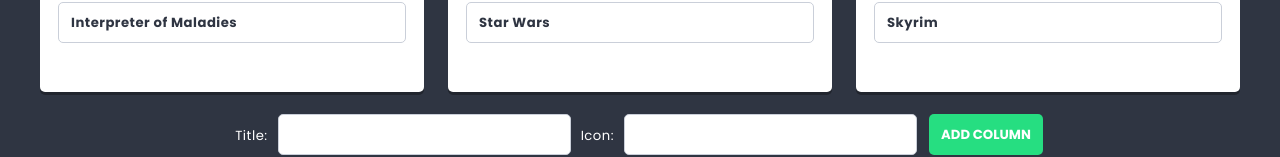
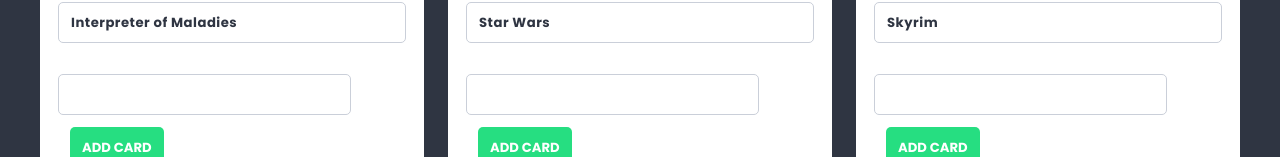
Before and after one commit to MarcinDraus/marcin-react-app, a React (Create React App) app: page / in a window 1280 px wide. Shown: the part 659-816 px from the top of the page. Built offline with nearby package versions, Linux system fonts and the light colour scheme.

Commit message:
add new card CardForm

```diff
--- /dev/null
+++ b/src/components/CardForm/CardForm.js
@@ -0,0 +1,23 @@
+import styles from './CardForm.module.scss';
+import { useState } from 'react';
+import Button from './../Button/Button';
+import TextInput from './../TextInput/TextInput';
+
+const CardForm = (props) => {
+  const [title, setTitle] = useState('');
+
+  const handleSubmit = (e) => {
+    e.preventDefault();
+    props.action({ title: title }, props.columnId);
+    setTitle('');
+  };
+
+  return (
+    <form className={styles.cardForm} onSubmit={handleSubmit}>
+      <TextInput value={title} onChange={(e) => setTitle(e.target.value)} />
+      <Button>Add card</Button>
+    </form>
+  );
+};
+
+export default CardForm;
--- /dev/null
+++ b/src/components/CardForm/CardForm.module.scss
@@ -0,0 +1,42 @@
+@import '../../styles/settings.scss';
+
+.column {
+    flex-shrink: 0;
+    width: calc(33% - 12px);
+    background: $color-light;
+    margin: 0 $base-size $base-size 0;
+    padding: ($base-size * 1.5);
+    border-radius: $radius;
+    //box-shadow: 0 math.div($base-size, 4) 0 rgba(0,0,0,0.3);
+    color: $color-dark;
+
+    &:last-child {
+      margin: 0 0 $base-size 0;
+    }
+  }
+
+  .title {
+    text-align: center;
+    font-size: ($base-size * 1.5);
+    margin: 0 0 ($base-size * 1.5) 0;
+  }
+
+  .icon::before {
+    padding-right: $base-size;
+    color: $color-warning;
+    font-size: ($base-size * 2);
+    vertical-align: middle;
+    position: relative;
+    //top: - math.div($base-size, 3);
+  }
+
+  //.cards {
+   // padding: math.div($base-size, 2) 0;
+  //}
+
+  @media (max-width: 767px) {
+    .column {
+      width: 100%;
+      margin: 0 0 $base-size 0;
+    }
+  }
--- a/src/components/Column/Column.js
+++ b/src/components/Column/Column.js
@@ -1,17 +1,22 @@
 import styles from './Column.module.scss';
 import Card from './../Card/Card';
+import CardForm from './../CardForm/CardForm';
 
-const Column = props =>{
-    return (
+const Column = (props) => {
+  return (
     <article className={styles.column}>
       <h2 className={styles.title}>
         <span className={styles.icon + ' fa fa-' + props.icon} />
         {props.title}
       </h2>
       <ul className={styles.cards}>
-          {props.cards.map(card => <Card key={card.id} title={card.title} />)}
+        {props.cards.map((card) => (
+          <Card key={card.id} title={card.title} />
+        ))}
       </ul>
+      <CardForm columnId={props.id} action={props.action} />
     </article>
-    );
+  );
 };
+
 export default Column;
--- a/src/components/List/List.js
+++ b/src/components/List/List.js
@@ -1,9 +1,9 @@
 import styles from './List.module.scss';
 import Column from './../Column/Column';
 import ColumnForm from './../ColumnForm/ColumnForm';
+//import CardForm from './../CardForm/CardForm';
 import { useState } from 'react';
 import shortid from 'shortid';
-//import Card from './../Card/Card';
 
 const List = () => {
   const [columns, setColumns] = useState([
@@ -13,8 +13,8 @@
       icon: 'book',
       cards: [
         { id: 1, title: 'This is Going to Hurt' },
-          { id: 2, title: 'Interpreter of Maladies' }
-        ]
+        { id: 2, title: 'Interpreter of Maladies' },
+      ],
     },
     {
       id: 2,
@@ -22,8 +22,8 @@
       icon: 'film',
       cards: [
         { id: 1, title: 'Harry Potter' },
-          { id: 2, title: 'Star Wars' }
-        ]
+        { id: 2, title: 'Star Wars' },
+      ],
     },
     {
       id: 3,
@@ -31,26 +31,47 @@
       icon: 'gamepad',
       cards: [
         { id: 1, title: 'The Witcher' },
-          { id: 2, title: 'Skyrim' }
-        ]
-      }
+        { id: 2, title: 'Skyrim' },
+      ],
+    },
   ]);
-      // eslint-disable-next-line no-lone-blocks
-      {/* zwraca tablicę, gdzie pierwszy element to referencja do wartości stanu, a druga to referencja do funkcji do jego modyfikacji. Dzięki użyciu destrukturyzacji, od razu przypisujemy te referencje do stałych – columns i setColumns*/}
-    const addColumn = newColumn => {
-        setColumns([...columns, { id: shortid(), title: newColumn.title, icon: newColumn.icon, cards: [] }]);
+
+  const addColumn = (newColumn) => {
+    setColumns([
+      ...columns,
+      { id: shortid(), title: newColumn.title, icon: newColumn.icon, cards: [] },
+    ]);
+  };
+
+  const addCard = (newCard, columnId) => {
+    const columnsUpdated = columns.map((column) => {
+      if (column.id === columnId)
+        return { ...column, cards: [...column.cards, { id: shortid(), title: newCard.title }] };
+      else return column;
+    });
+
+    setColumns(columnsUpdated);
   };
 
   return (
     <div className={styles.list}>
       <header className={styles.header}>
-				<h2 className={styles.title}>Things to do<span>soon!</span></h2>
+        <h2 className={styles.title}>
+          Things to do<span>soon!</span>
+        </h2>
       </header>
       <p className={styles.description}>Interesting things I want to check out</p>
       <section className={styles.columns}>
-        {columns.map(column => <Column key={column.id} id={column.id} title={column.title} icon={column.icon} cards={column.cards} />)}
-        {/*W pliku Column.js znajduje się definicja komponentu Column, który renderuje strukturę HTML dla pojedynczej kolumny. Ten komponent jest wykorzystywany w pliku List.js do renderowania wielu kolumn na podstawie danych z tablicy columns. W tym pliku, komponent Column jest zdefiniowany i renderuje strukturę HTML dla pojedynczej kolumny. Właściwości title i icon są używane do wyświetlania odpowiednich danych wewnątrz komponentu.Atrybut key ma być w założeniu po prostu unikalną wartością, po której React będzie w stanie łatwiej identyfikować elementy w tablicy.*/}
-
+        {columns.map((column) => (
+          <Column
+            key={column.id}
+            id={column.id}
+            title={column.title}
+            icon={column.icon}
+            cards={column.cards}
+            action={addCard}
+          />
+        ))}
       </section>
       <ColumnForm action={addColumn} />
     </div>
```
Lines whose indentation alone changed are shown as unchanged.
